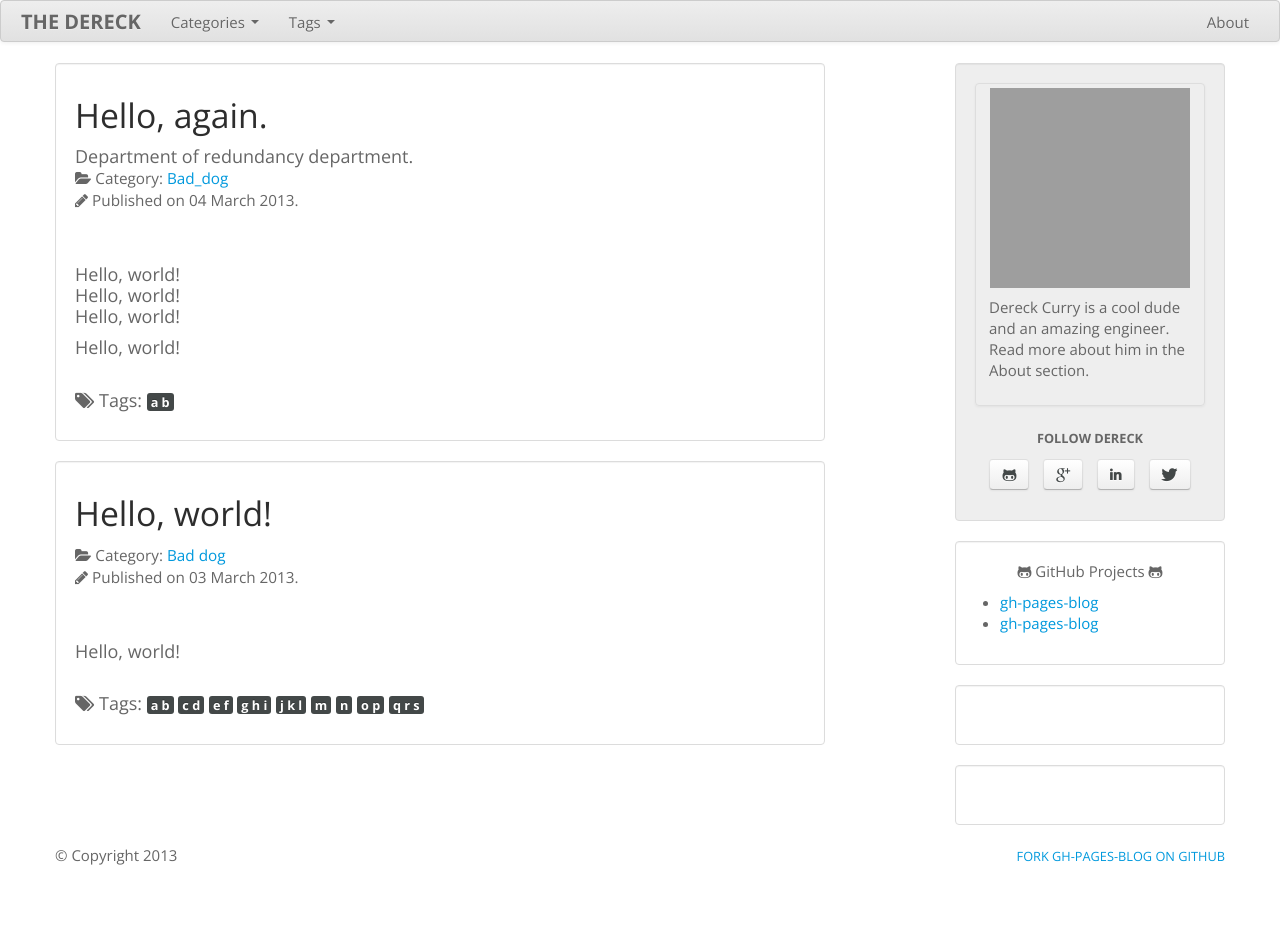
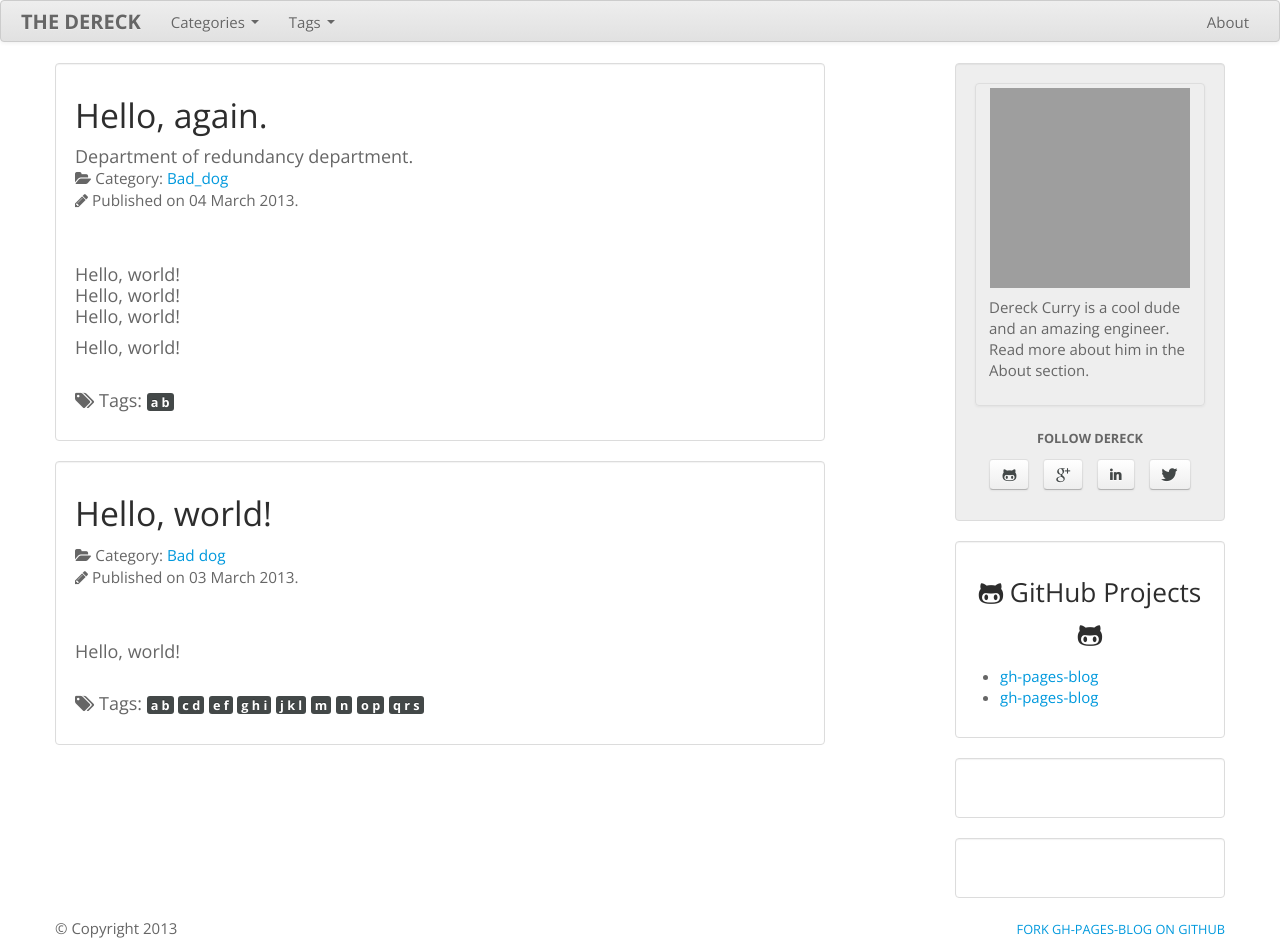
Before and after one commit to thedereck/thedereck.github.com, a Jekyll site: the page built from index.html, in a window 1280 px wide. Built offline with Jekyll 4.4.1, drawn with Linux system fonts in a browser that asks for light colours; before the commit the page ends 900 px from its top, so only the background shows below that; grey boxes are pictures that could not be loaded.

Commit message:
GitHub Projects formatting

```diff
--- a/_includes/body/sections/github-projects.html
+++ b/_includes/body/sections/github-projects.html
@@ -1,14 +1,15 @@
 <div class="well-outline">
-	<p class="text-center">
+	<h3 class="text-center">
 		{% if site.font_awesome.enabled %}
 		<i class="icon-github-alt"></i>
 		{% endif %}
 
 		GitHub Projects
+
 		{% if site.font_awesome.enabled %}
 		<i class="icon-github-alt"></i>
 		{% endif %}
-	</p>
+	</h3>
 
 	<ul>
 	{% for project in site.github_projects %}
```
